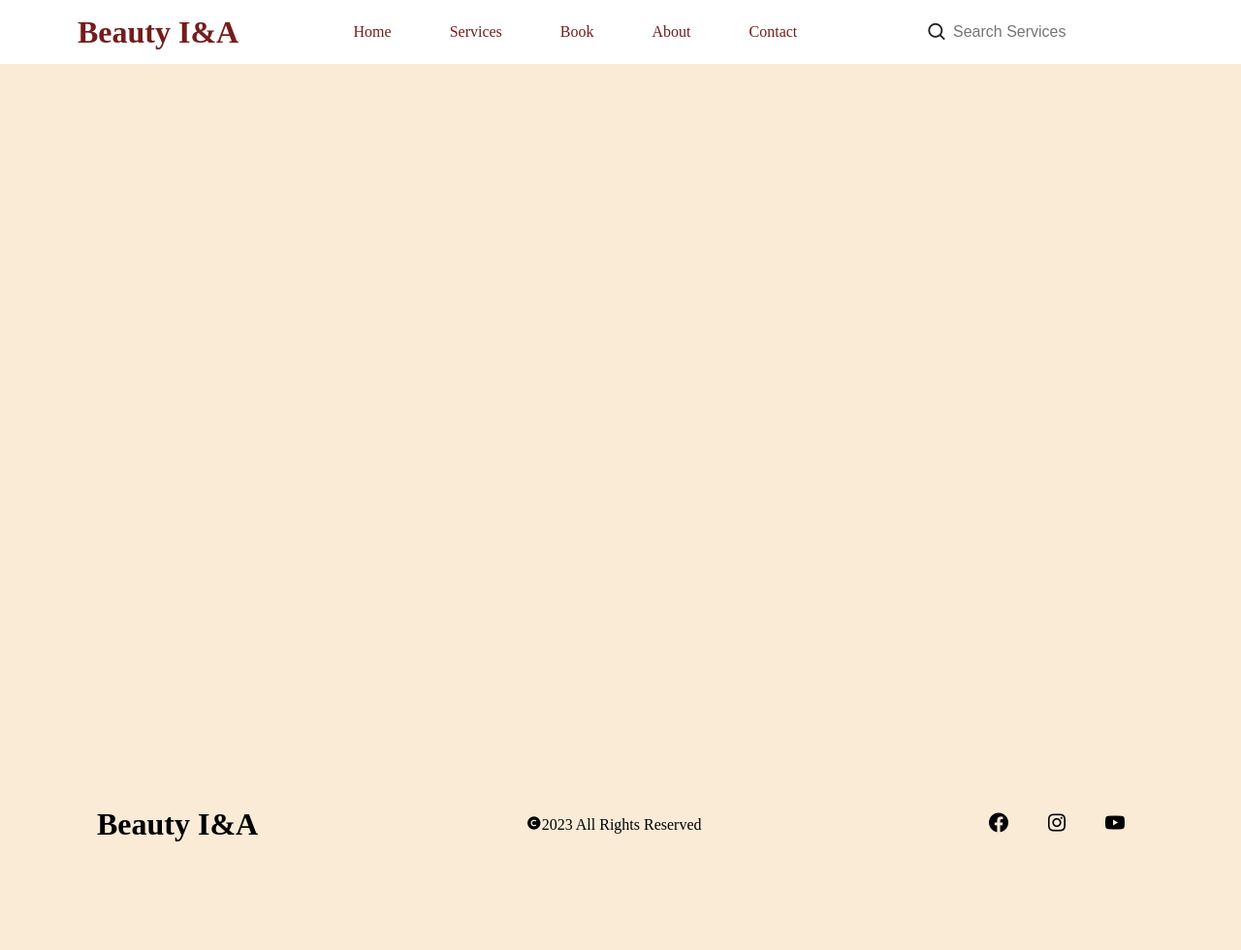
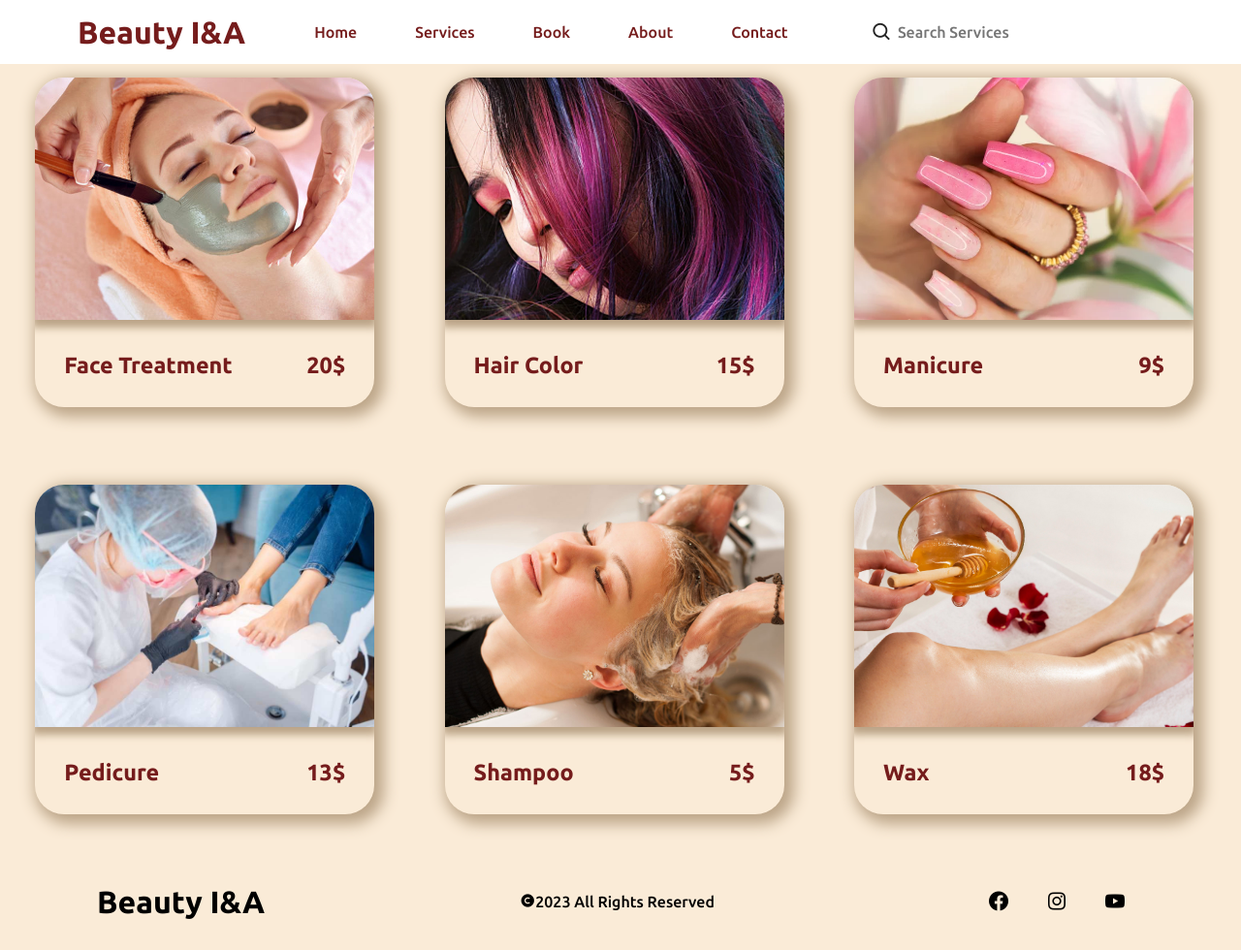
Before and after one commit to Darkhider23/BeautySalon, a PHP site: page /services.php in a window 1280 px wide. Shown: the whole page at 97% size. Before the commit the page ends 868 px from the top, so only its background shows below. Run offline with PHP 8.4, Linux system fonts and the light colour scheme.

Commit message:
home, services, about pages done

```diff
--- a/pages/about.php
+++ b/pages/about.php
@@ -19,7 +19,11 @@ session_start();
     ?>
 
     <div class="about-container">
-
+        <div class="content">
+        <h4>Enhance your natural<br> beauty with us</h4>
+        <p>Lorem ipsum dolor sit amet consectetur adipisicing elit. Qui magni beatae, doloremque quidem unde eaque nobis ipsa est incidunt veritatis?</p>
+        </div>
+        <img src="../public/about.png" alt="">
     </div>
 
     <?php
--- a/pages/index.php
+++ b/pages/index.php
@@ -18,7 +18,7 @@
 
     <div class="home-container">
         <div class="banner">
-            <h2><span>Welcome to a full</span><br>I&A experience</h2>
+            <h2><span>Welcome to a full</span><br>I&A experience<br></h2>
             <img src="../public/pngwing.com.png" alt="">
         </div>
     </div>
--- a/pages/services.php
+++ b/pages/services.php
@@ -13,12 +13,91 @@ session_start();
     <link href="../styles.css" rel="stylesheet">
     <title>Beauty Saloon</title>
 </head>
+
 <body>
     <?php
     require "../components/header.php"
     ?>
 
     <div class="services-container">
+        <div class="card-container">
+            <div class="card">
+                <img src="../public/face_treatment.jpg" alt="">
+                <div class="content">
+                <div class="title">
+                    <h3>Face Treatment</h3>
+                </div>
+                <div class="price">
+                    <h3>20$</h3>
+                </div>
+                </div>
+            </div>
+        </div>
+        <div class="card-container">
+            <div class="card">
+                <img src="../public/hair_color.jpg" alt="">
+                <div class="content">
+                <div class="title">
+                    <h3>Hair Color</h3>
+                </div>
+                <div class="price">
+                    <h3>15$</h3>
+                </div>
+                </div>
+            </div>
+        </div>
+        <div class="card-container">
+            <div class="card">
+                <img src="../public/manicure.jpg" alt="">
+                <div class="content">
+                <div class="title">
+                    <h3>Manicure</h3>
+                </div>
+                <div class="price">
+                    <h3>9$</h3>
+                </div>
+                </div>
+            </div>
+        </div>
+        <div class="card-container">
+            <div class="card">
+                <img src="../public/pedicure.jpg" alt="">
+                <div class="content">
+                <div class="title">
+                    <h3>Pedicure</h3>
+                </div>
+                <div class="price">
+                    <h3>13$</h3>
+                </div>
+                </div>
+            </div>
+        </div>
+        <div class="card-container">
+            <div class="card">
+                <img src="../public/shampoo.jpg" alt="">
+                <div class="content">
+                <div class="title">
+                    <h3>Shampoo</h3>
+                </div>
+                <div class="price">
+                    <h3>5$</h3>
+                </div>
+                </div>
+            </div>
+        </div>
+        <div class="card-container">
+            <div class="card">
+                <img src="../public/wax.jpg" alt="">
+                <div class="content">
+                <div class="title">
+                    <h3>Wax</h3>
+                </div>
+                <div class="price">
+                    <h3>18$</h3>
+                </div>
+                </div>
+            </div>
+        </div>
 
     </div>
 
--- a/styles.css
+++ b/styles.css
@@ -1,4 +1,4 @@
-@import url('https://fonts.googleapis.com/css2?family=Abel&family=Cairo:wght@400;500;600;700&family=Dancing+Script:wght@400;500;600;700&family=Open+Sans&family=Pacifico&family=Poppins:ital,wght@0,400;0,500;0,600;0,700;0,800;0,900;1,400;1,500;1,600;1,700;1,800;1,900&family=Roboto:ital,wght@0,300;0,400;0,500;0,700;0,900;1,300;1,400;1,500;1,700;1,900&display=swap');
+@import url('https://fonts.googleapis.com/css2?family=Ubuntu:ital,wght@0,500;0,700;1,400;1,500;1,700&display=swap');
 
 @import url('https://fonts.googleapis.com/css2?family=Pacifico&display=swap');
 
@@ -6,7 +6,7 @@
     margin: 0;
     padding: 0;
     box-sizing: border-box;
-    font-family: 'Poppins' sans-serif;
+    font-family: 'Ubuntu', sans-serif;
 }
 body{
     background-color: antiquewhite;
@@ -170,3 +170,68 @@ footer .info ul li a i{
 footer .info ul li:hover a i{
     color:#050e2d;
 }
+
+.services-container{
+    display: flex;
+    flex-wrap: wrap;
+    margin-bottom:5vh;
+}
+.services-container .card-container{
+    display: flex;
+    justify-content: center;
+    align-items: center;
+    width: 33%;
+}
+.services-container .content{
+    padding: 30px;
+    display: flex;
+    justify-content: space-between;
+    color:#751c1c;
+    font-size: 20px;
+}
+.services-container .card{
+    border:transparent;
+    width: 350px;
+    margin-top:10vh;
+    border-radius:30px;
+    overflow: hidden;
+    box-shadow:5px 5px 15px 5px rgb(187, 164, 135);
+}
+
+.services-container .card img{
+    width: 100%;
+    height: 250px;
+    object-fit: cover;
+    box-shadow:0px 5px 8px 3px rgb(187, 164, 135);
+}
+.about-container{
+    display: flex;
+    justify-content: center;
+    align-items: center;
+}
+.about-container .content h4{
+    font-size: 50px;
+    font-style: italic;
+    color:#751c1c;
+}
+.about-container .content {
+    margin-top:10vh;
+    height: 480px;
+    width: 500px;
+}
+.about-container img{
+    width: 500px;
+}
+.about-container p{
+    margin-top:3vh;
+    font-size:20px;
+}
+.contact-container{
+    display: flex;
+    justify-content: center;
+    align-items: center;
+}
+.contact-from form{
+    display: flex;
+    flex-direction: column;
+}
```
Also changed, not shown: pages/contact.php (+8 -0 lines), public/about.png (added), public/face_treatment.jpg (added), public/hair_color.jpg (added), public/manicure.jpg (added), public/pedicure.jpg (added), public/shampoo.jpg (added), public/wax.jpg (added).
